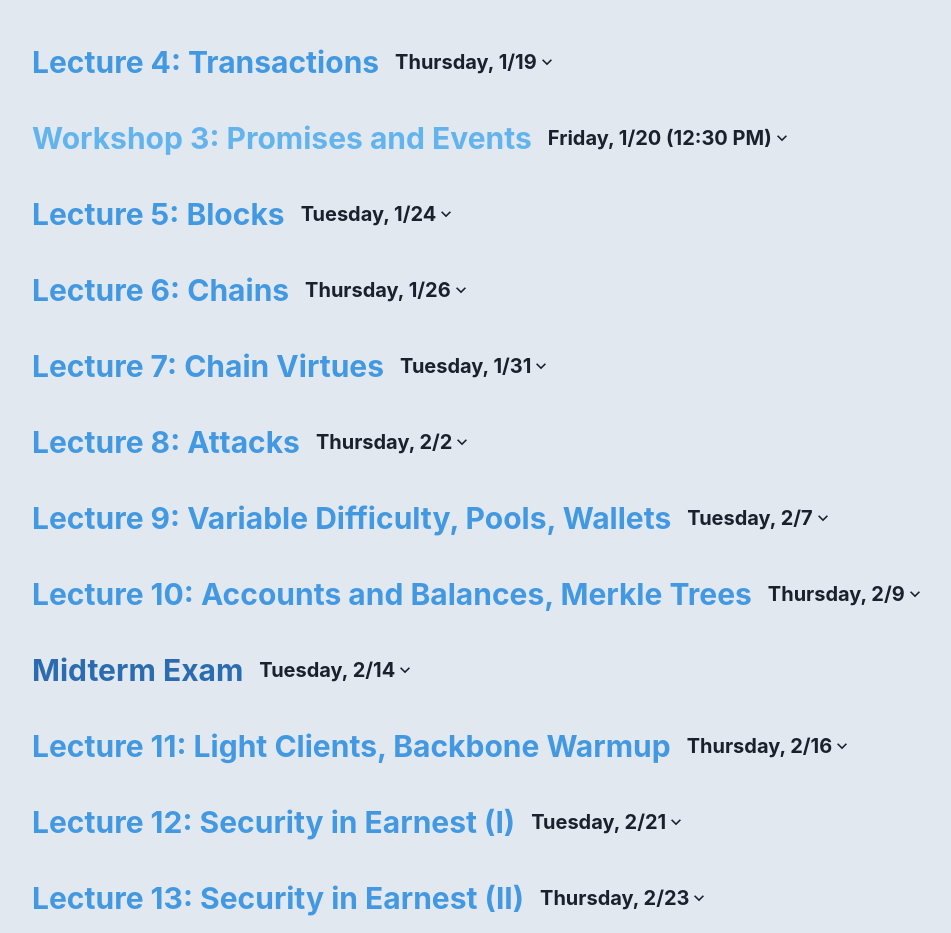
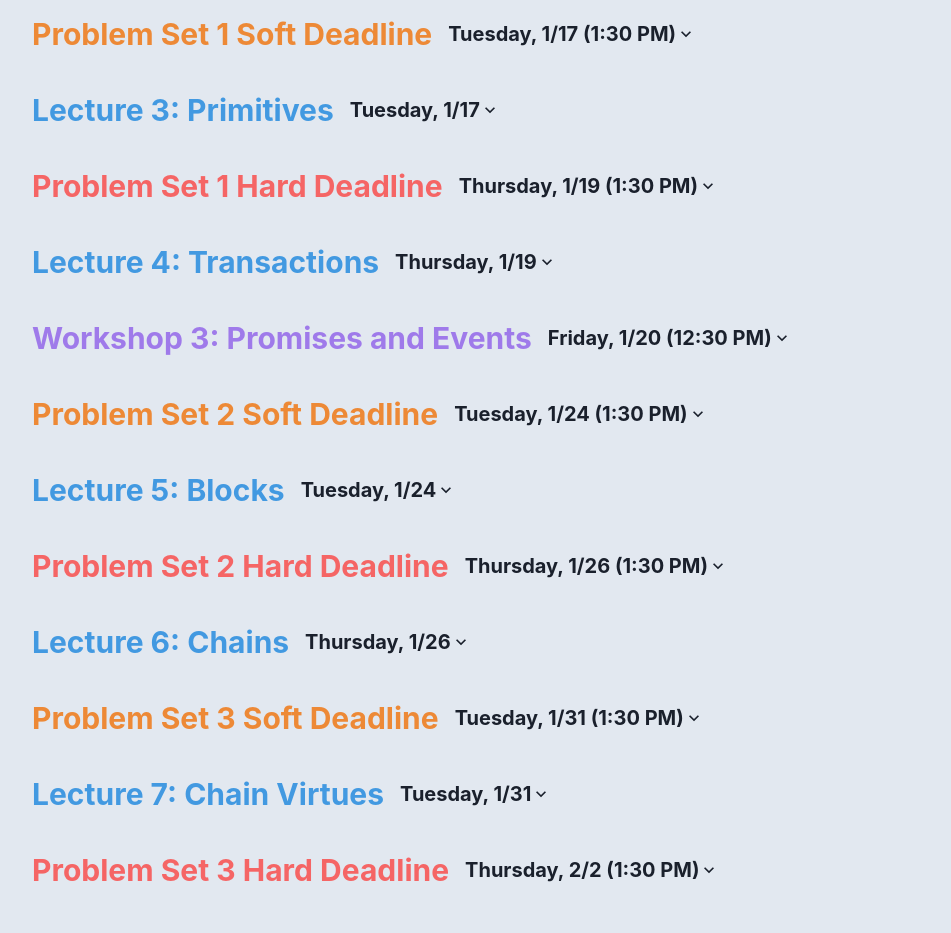
Before and after one commit to Scott-Hickmann/EE374, a Next.js app: page / in a window 1280 px wide. Shown: the part 1660-2593 px from the top of the page, without its empty margins (24-975 px from the left). Built offline with nearby package versions, Linux system fonts and the light colour scheme.

Commit message:
Add PSET schedule

```diff
--- a/pages/index.tsx
+++ b/pages/index.tsx
@@ -28,8 +28,13 @@ interface SyllabusItem {
   title: string;
   date: Date;
   content: (JSX.Element | string)[];
-  type?: 'exam' | 'workshop';
+  type?: 'psetSoft' | 'psetHard' | 'exam' | 'workshop';
 }
+
+const softGradingDeadlineMessage =
+  'The grader will test your node for you to get feedback. This is not graded.';
+const hardGradingDeadlineMessage =
+  'The grader will test your node and give you a grade.';
 
 const syllabus: SyllabusItem[] = [
   {
@@ -79,6 +84,12 @@ const syllabus: SyllabusItem[] = [
     type: 'workshop'
   },
   {
+    title: 'Problem Set 1 Soft Deadline',
+    date: new Date(2023, 0, 17, 13, 30),
+    content: [softGradingDeadlineMessage],
+    type: 'psetSoft'
+  },
+  {
     title: 'Lecture 3: Primitives',
     date: new Date(2023, 0, 17),
     content: [
@@ -92,6 +103,12 @@ const syllabus: SyllabusItem[] = [
       'Existential unforgeability',
       'Ledgers'
     ]
+  },
+  {
+    title: 'Problem Set 1 Hard Deadline',
+    date: new Date(2023, 0, 19, 13, 30),
+    content: [hardGradingDeadlineMessage],
+    type: 'psetHard'
   },
   {
     title: 'Lecture 4: Transactions',
@@ -115,6 +132,12 @@ const syllabus: SyllabusItem[] = [
     type: 'workshop'
   },
   {
+    title: 'Problem Set 2 Soft Deadline',
+    date: new Date(2023, 0, 24, 13, 30),
+    content: [softGradingDeadlineMessage],
+    type: 'psetSoft'
+  },
+  {
     title: 'Lecture 5: Blocks',
     date: new Date(2023, 0, 24),
     content: [
@@ -134,6 +157,12 @@ const syllabus: SyllabusItem[] = [
     ]
   },
   {
+    title: 'Problem Set 2 Hard Deadline',
+    date: new Date(2023, 0, 26, 13, 30),
+    content: [hardGradingDeadlineMessage],
+    type: 'psetHard'
+  },
+  {
     title: 'Lecture 6: Chains',
     date: new Date(2023, 0, 26),
     content: [
@@ -151,6 +180,12 @@ const syllabus: SyllabusItem[] = [
     ]
   },
   {
+    title: 'Problem Set 3 Soft Deadline',
+    date: new Date(2023, 0, 31, 13, 30),
+    content: [softGradingDeadlineMessage],
+    type: 'psetSoft'
+  },
+  {
     title: 'Lecture 7: Chain Virtues',
     date: new Date(2023, 0, 31),
     content: [
@@ -161,6 +196,12 @@ const syllabus: SyllabusItem[] = [
       'Censorship',
       'Majority attacks'
     ]
+  },
+  {
+    title: 'Problem Set 3 Hard Deadline',
+    date: new Date(2023, 1, 2, 13, 30),
+    content: [hardGradingDeadlineMessage],
+    type: 'psetHard'
   },
   {
     title: 'Lecture 8: Attacks',
@@ -227,6 +268,12 @@ const syllabus: SyllabusItem[] = [
     ]
   },
   {
+    title: 'Problem Set 4 Soft Deadline',
+    date: new Date(2023, 1, 21, 13, 30),
+    content: [softGradingDeadlineMessage],
+    type: 'psetSoft'
+  },
+  {
     title: 'Lecture 12: Security in Earnest (I)',
     date: new Date(2023, 1, 21),
     content: [
@@ -253,6 +300,12 @@ const syllabus: SyllabusItem[] = [
     ]
   },
   {
+    title: 'Problem Set 4 Hard Deadline',
+    date: new Date(2023, 1, 23, 13, 30),
+    content: [hardGradingDeadlineMessage],
+    type: 'psetHard'
+  },
+  {
     title: 'Lecture 13: Security in Earnest (II)',
     date: new Date(2023, 1, 23),
     content: [
@@ -277,6 +330,12 @@ const syllabus: SyllabusItem[] = [
     ]
   },
   {
+    title: 'Problem Set 5 Soft Deadline',
+    date: new Date(2023, 1, 28, 13, 30),
+    content: [softGradingDeadlineMessage],
+    type: 'psetSoft'
+  },
+  {
     title: 'Lecture 14: Security in Earnest (III)',
     date: new Date(2023, 1, 28),
     content: [
@@ -291,6 +350,12 @@ const syllabus: SyllabusItem[] = [
     ]
   },
   {
+    title: 'Problem Set 5 Hard Deadline',
+    date: new Date(2023, 2, 2, 13, 30),
+    content: [hardGradingDeadlineMessage],
+    type: 'psetHard'
+  },
+  {
     title: 'Lecture 15: Longest Chain Proof of Stake (I)',
     date: new Date(2023, 2, 2),
     content: [
@@ -301,6 +366,12 @@ const syllabus: SyllabusItem[] = [
     ]
   },
   {
+    title: 'Problem Set 6 Soft Deadline',
+    date: new Date(2023, 2, 7, 13, 30),
+    content: [softGradingDeadlineMessage],
+    type: 'psetSoft'
+  },
+  {
     title: 'Lecture 16: Longest Chain Proof of Stake (II)',
     date: new Date(2023, 2, 7),
     content: [
@@ -309,6 +380,12 @@ const syllabus: SyllabusItem[] = [
       'Dangers of Proof of Stake',
       'The Proof of Stake equation'
     ]
+  },
+  {
+    title: 'Problem Set 6 Hard Deadline',
+    date: new Date(2023, 2, 9, 13, 30),
+    content: [hardGradingDeadlineMessage],
+    type: 'psetHard'
   },
   {
     title: 'Lecture 17: BFT Proof of Stake (I)',
@@ -344,8 +421,10 @@ export default function HomePage() {
   const primaryColor = 'blue.400';
 
   const colors = {
-    exam: useColorModeValue('blue.600', 'blue.200'),
-    workshop: useColorModeValue('blue.300', 'blue.600')
+    psetSoft: 'orange.400',
+    psetHard: 'red.400',
+    exam: 'green.500',
+    workshop: 'purple.400'
   } as const;
 
   return (
@@ -376,6 +455,13 @@ export default function HomePage() {
               cryptography, distributed systems, and security. In this course,
               we dive deep into the fundamentals: what are blockchains, how do
               they work, and why are they secure? <br />
+              You will learn both the theory behind blockchains and how to
+              implement them in practice. The lectures, as well as the midterm
+              and final, will dive deep into the robust construction of
+              proof-of-work and proof-of-stake blockchains. The problem sets
+              will focus on the implementation of a blockchain node from
+              scratch.
+              <br />
               While in the EE department, this course also counts as a CS
               elective.
             </SubectionText>
```
